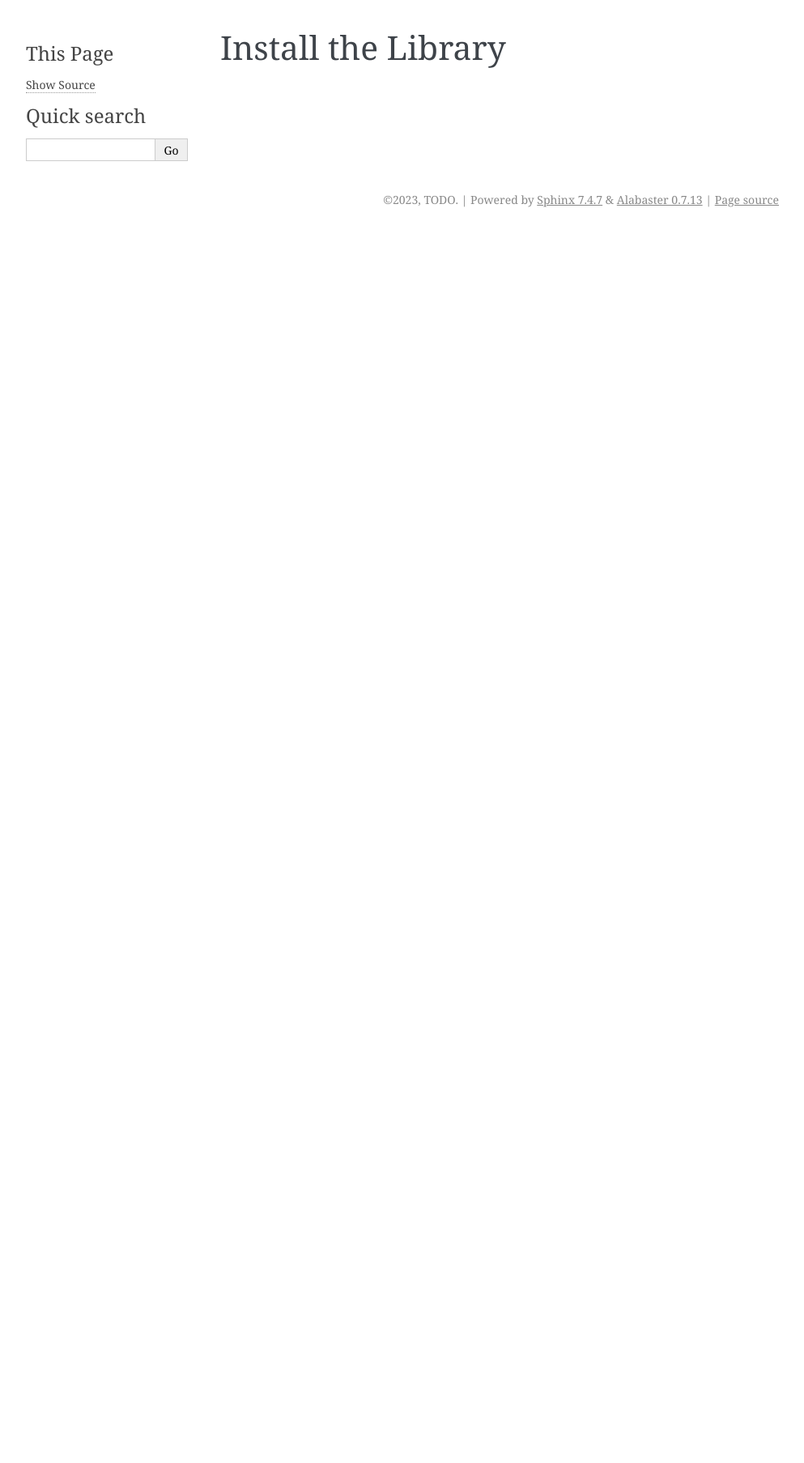
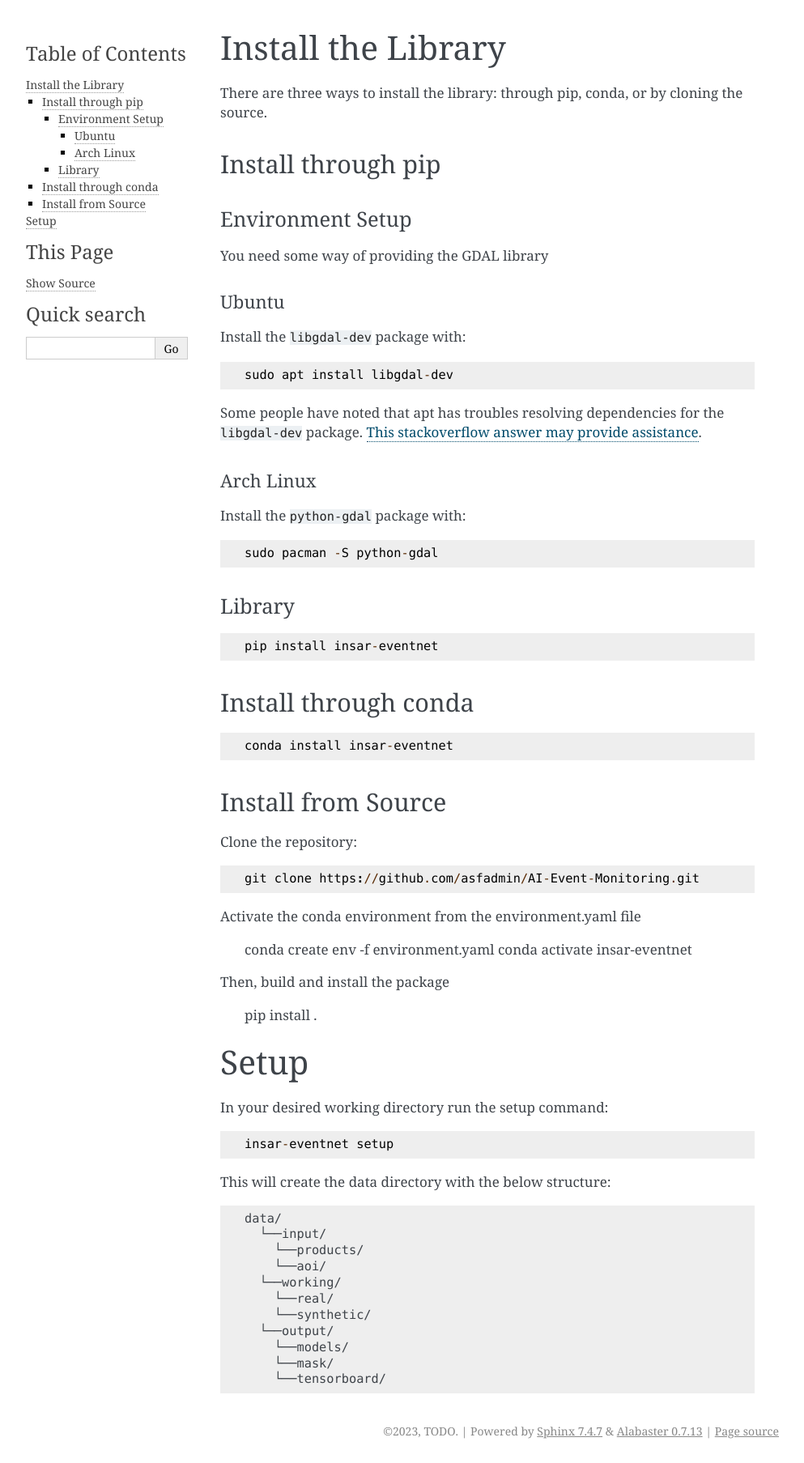
Before and after one commit to asfadmin/AI-Event-Monitoring, a Sphinx documentation site: the page built from docs/user/installation.rst, in a window 1280 px wide. Shown: the whole page at 81% size, without its empty margins (148-1141 px from the left). Built offline with Sphinx 7.4.7, drawn with Linux system fonts in a browser that asks for light colours; pages that are not in the unit, such as notebooks, are missing from menus; before the commit the page ends 900 px from its top, so only the background shows below that.

Commit message:
installation documentation

```diff
--- a/docs/user/installation.rst
+++ b/docs/user/installation.rst
@@ -1,2 +1,73 @@
 Install the Library
 ===================
+There are three ways to install the library: through pip, conda, or by cloning the source.
+
+Install through pip
+-------------------
+
+Environment Setup
+^^^^^^^^^^^^^^^^^
+You need some way of providing the GDAL library
+
+Ubuntu
+""""""
+Install the ``libgdal-dev`` package with::
+
+    sudo apt install libgdal-dev
+
+Some people have noted that apt has troubles resolving dependencies for the ``libgdal-dev`` package. `This stackoverflow answer may provide assistance <https://stackoverflow.com/a/72887401/>`_.
+
+Arch Linux
+""""""""""
+Install the ``python-gdal`` package with::
+
+    sudo pacman -S python-gdal
+
+Library
+^^^^^^^
+::
+
+    pip install insar-eventnet
+
+Install through conda
+---------------------
+::
+
+    conda install insar-eventnet
+
+Install from Source
+-------------------
+
+Clone the repository::
+
+    git clone https://github.com/asfadmin/AI-Event-Monitoring.git
+
+Activate the conda environment from the environment.yaml file
+
+    conda create env -f environment.yaml
+    conda activate insar-eventnet
+
+Then, build and install the package
+
+    pip install .
+
+Setup
+=====
+
+In your desired working directory run the setup command::
+
+    insar-eventnet setup
+
+This will create the data directory with the below structure::
+
+    data/
+      └──input/
+        └──products/
+        └──aoi/
+      └──working/
+        └──real/
+        └──synthetic/
+      └──output/
+        └──models/
+        └──mask/
+        └──tensorboard/
```
